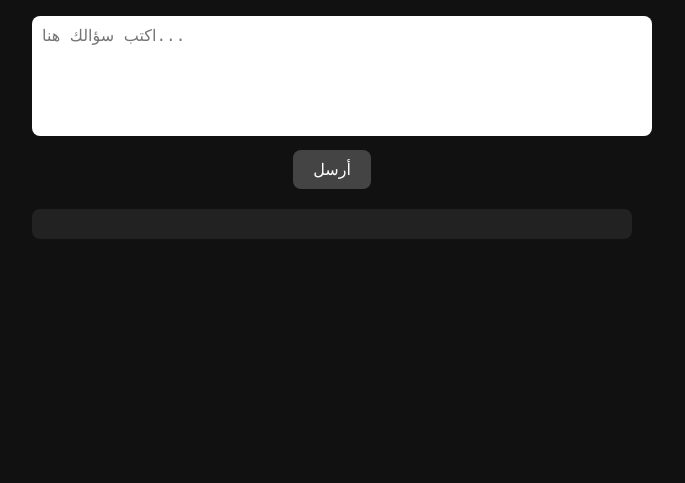
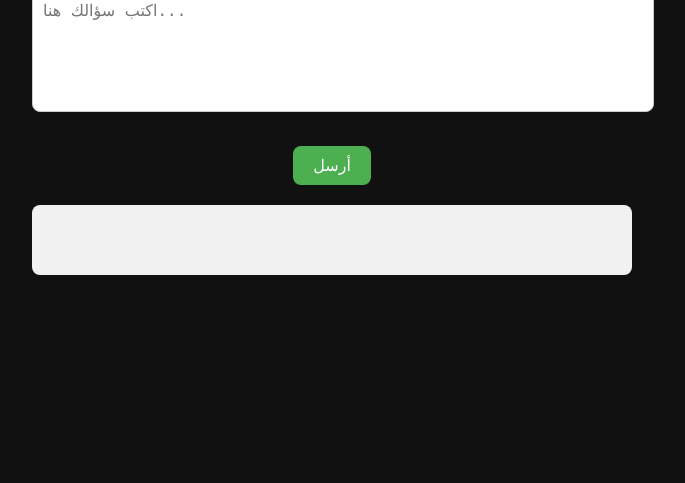
Before and after one commit to hassannyx/-bot., a website: page index.html in a window 1280 px wide. Shown: the part 317-800 px from the top of the page, without its empty margins (308-993 px from the left). Drawn offline with Linux system fonts and the light colour scheme.

Commit message:
Update index.html

```diff
--- a/index.html
+++ b/index.html
@@ -5,6 +5,52 @@
   <meta name="viewport" content="width=device-width, initial-scale=1.0">
   <title>AI Debate Bot</title>
   <link rel="stylesheet" href="style.css">
+  <style>
+    /* إضافة تحسينات بسيطة لزيادة التفاعل */
+    .container {
+      max-width: 600px;
+      margin: 50px auto;
+      text-align: center;
+    }
+
+    textarea {
+      width: 100%;
+      padding: 10px;
+      margin: 20px 0;
+      font-size: 16px;
+      border: 1px solid #ccc;
+      border-radius: 8px;
+      resize: none;
+    }
+
+    button {
+      padding: 10px 20px;
+      font-size: 16px;
+      cursor: pointer;
+      background-color: #4CAF50;
+      color: white;
+      border: none;
+      border-radius: 8px;
+    }
+
+    button:hover {
+      background-color: #45a049;
+    }
+
+    #responseBox {
+      margin-top: 20px;
+      padding: 10px;
+      background-color: #f1f1f1;
+      border-radius: 8px;
+      min-height: 50px;
+    }
+
+    /* Loading indicator */
+    .loading {
+      color: #ff9800;
+      font-size: 18px;
+    }
+  </style>
 </head>
 <body>
   <div class="container">
```
